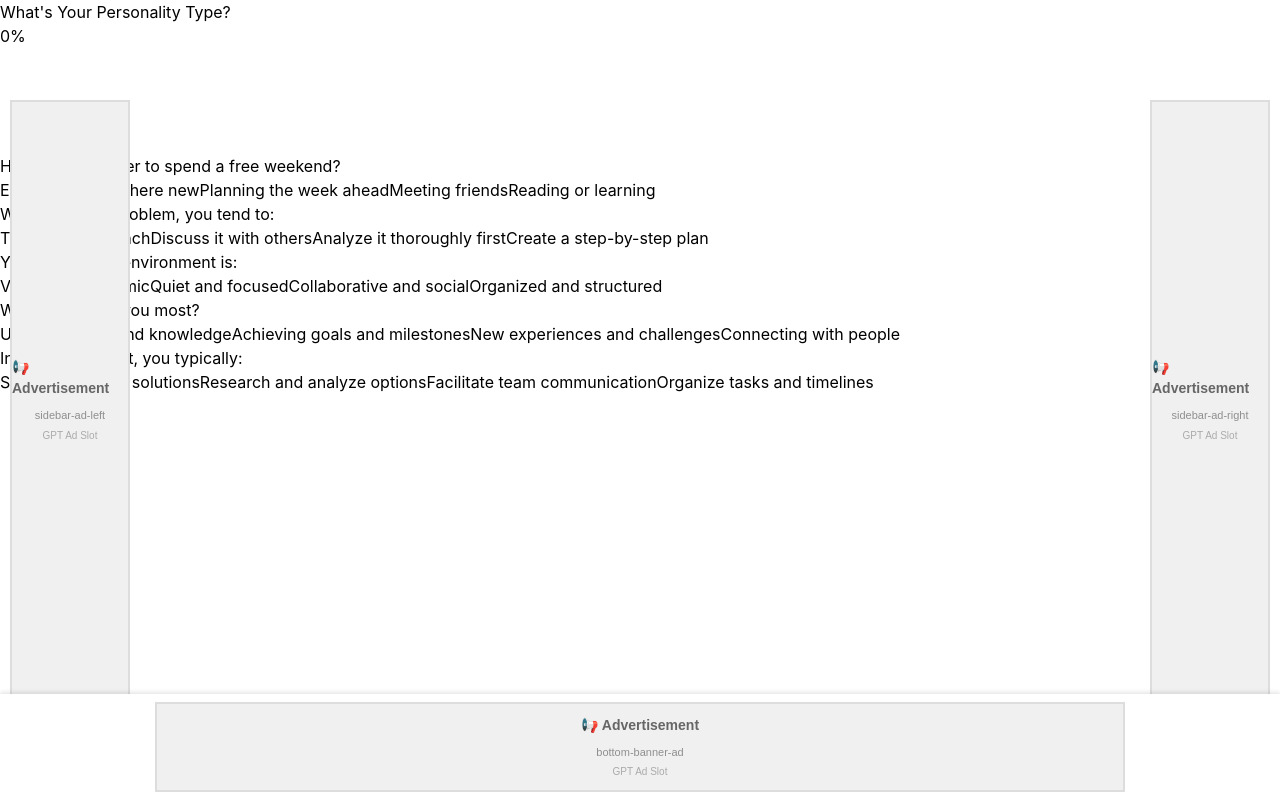
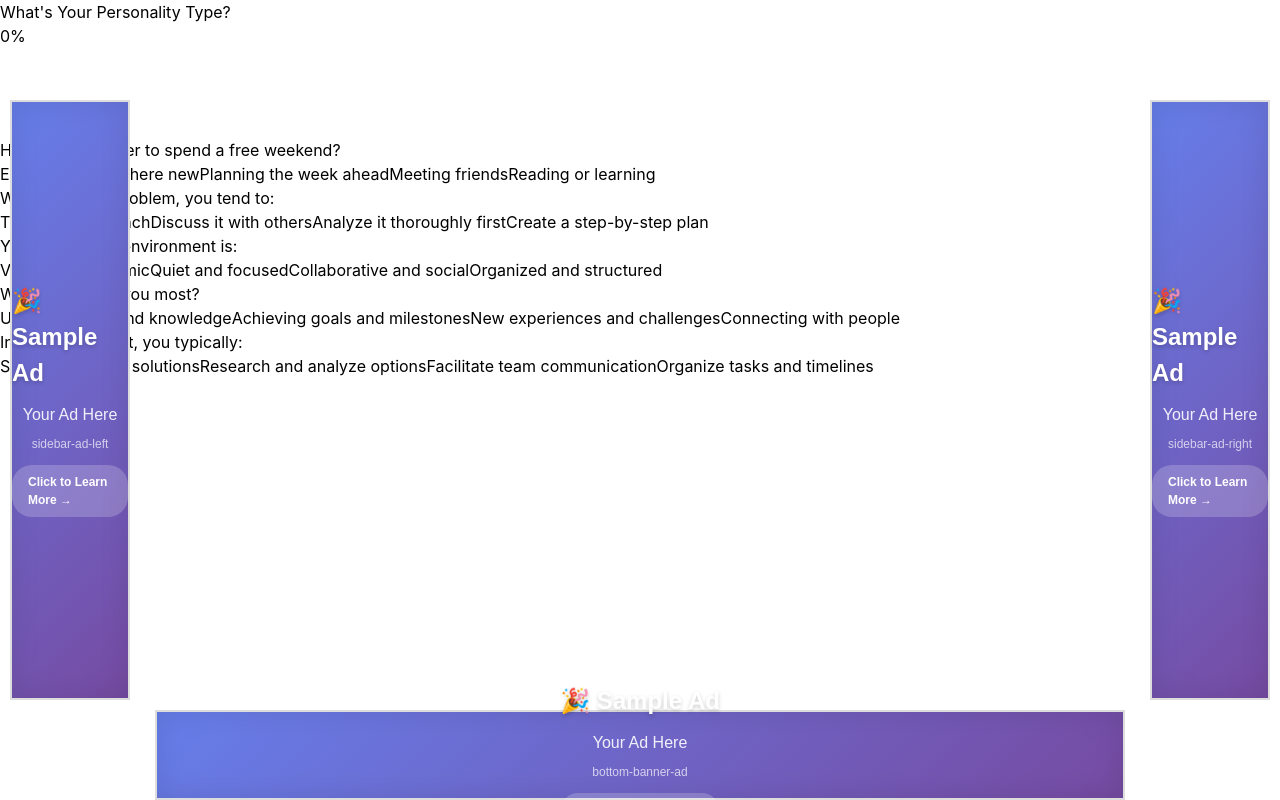
Before and after one commit to Mateokross/quiz-site, a React (Vite) app: page /quiz/personality-quiz in a window 1280 px wide. Built offline with nearby package versions, Linux system fonts and the light colour scheme.

Commit message:
Fix ad styling: remove banner padding/shadow, reposition interstitial close button, add visual placeholders for demo

```diff
--- a/src/components/AdContainer.jsx
+++ b/src/components/AdContainer.jsx
@@ -124,7 +124,7 @@
           minHeight: `${minHeight}px`,
         }}
       />
-      {/* Placeholder ad - will be replaced by real GPT ads */}
+      {/* Visual placeholder for demo - shows how ads will appear */}
       <div
         style={{
           position: 'absolute',
@@ -132,29 +132,46 @@
           left: 0,
           width: '100%',
           height: '100%',
-          backgroundColor: '#f0f0f0',
+          background: 'linear-gradient(135deg, #667eea 0%, #764ba2 100%)',
           border: '2px solid #ddd',
           display: 'flex',
           flexDirection: 'column',
           alignItems: 'center',
           justifyContent: 'center',
           fontFamily: 'Arial, sans-serif',
-          color: '#666',
+          color: '#fff',
           zIndex: -1,
+          boxShadow: 'inset 0 0 30px rgba(0,0,0,0.1)',
         }}
       >
-        <div style={{ fontSize: '14px', fontWeight: 'bold', marginBottom: '8px' }}>
-          📢 Advertisement
+        <div style={{ fontSize: '24px', fontWeight: 'bold', marginBottom: '12px', textShadow: '0 2px 4px rgba(0,0,0,0.2)' }}>
+          🎉 Sample Ad
         </div>
-        <div style={{ fontSize: '11px', opacity: 0.7 }}>
+        <div style={{ fontSize: '16px', marginBottom: '8px', opacity: 0.9 }}>
+          Your Ad Here
+        </div>
+        <div style={{ fontSize: '12px', opacity: 0.7, marginBottom: '12px' }}>
           {divId}
         </div>
-        <div style={{ fontSize: '10px', opacity: 0.5, marginTop: '4px' }}>
-          GPT Ad Slot
+        <div style={{
+          backgroundColor: 'rgba(255,255,255,0.2)',
+          padding: '8px 16px',
+          borderRadius: '20px',
+          fontSize: '12px',
+          fontWeight: 'bold'
+        }}>
+          Click to Learn More →
         </div>
         {refreshCount > 0 && (
-          <div style={{ fontSize: '10px', opacity: 0.8, marginTop: '8px', color: '#0066cc', fontWeight: 'bold' }}>
-            🔄 Refreshed: {refreshCount} time{refreshCount !== 1 ? 's' : ''}
+          <div style={{
+            fontSize: '10px',
+            marginTop: '12px',
+            backgroundColor: 'rgba(255,255,255,0.3)',
+            padding: '4px 8px',
+            borderRadius: '10px',
+            fontWeight: 'bold'
+          }}>
+            🔄 Refreshed: {refreshCount}x
           </div>
         )}
       </div>
--- a/src/components/ads/BottomBannerAd.jsx
+++ b/src/components/ads/BottomBannerAd.jsx
@@ -58,13 +58,10 @@
         left: '50%',
         transform: 'translateX(-50%)',
         zIndex: 1000,
-        backgroundColor: 'white',
         width: '100%',
         display: 'flex',
         justifyContent: 'center',
         alignItems: 'center',
-        padding: '8px 0',
-        boxShadow: '0 -2px 4px rgba(0,0,0,0.1)',
       }}
     >
       <AdContainer
--- a/src/components/ads/InterstitialAd.jsx
+++ b/src/components/ads/InterstitialAd.jsx
@@ -92,10 +92,6 @@
       <div
         style={{
           position: 'relative',
-          backgroundColor: 'white',
-          padding: '20px',
-          borderRadius: '8px',
-          boxShadow: '0 4px 6px rgba(0, 0, 0, 0.1)',
         }}
       >
         {showCloseButton && (
@@ -103,27 +99,36 @@
             onClick={handleClose}
             style={{
               position: 'absolute',
-              top: '-10px',
-              right: '-10px',
+              top: '-16px',
+              right: '-16px',
               width: '32px',
               height: '32px',
               borderRadius: '50%',
-              backgroundColor: '#333',
-              color: 'white',
-              border: 'none',
+              backgroundColor: '#fff',
+              color: '#333',
+              border: '2px solid #333',
               cursor: 'pointer',
               display: 'flex',
               justifyContent: 'center',
               alignItems: 'center',
-              fontSize: '18px',
+              fontSize: '20px',
               fontWeight: 'bold',
-              zIndex: 10000,
+              zIndex: 10001,
+              boxShadow: '0 2px 4px rgba(0,0,0,0.2)',
             }}
             aria-label="Close ad"
           >
             ×
           </button>
         )}
+        <div
+          style={{
+            backgroundColor: 'white',
+            padding: '20px',
+            borderRadius: '8px',
+            boxShadow: '0 4px 6px rgba(0, 0, 0, 0.1)',
+          }}
+        >
           <AdContainer
             divId="interstitial-ad"
             adUnitPath={AD_UNIT_PATHS.INTERSTITIAL}
@@ -136,5 +141,6 @@
           />
         </div>
       </div>
+    </div>
   )
 }
--- a/src/components/ads/TopBannerAd.jsx
+++ b/src/components/ads/TopBannerAd.jsx
@@ -49,26 +49,21 @@
         left: '50%',
         transform: 'translateX(-50%)',
         zIndex: 1000,
-        backgroundColor: 'white',
         width: '100%',
         display: 'flex',
         justifyContent: 'center',
         alignItems: 'center',
-        padding: '8px 0',
-        boxShadow: '0 2px 4px rgba(0,0,0,0.1)',
       }
     : insideNavbar
     ? {
         display: 'flex',
         justifyContent: 'center',
         alignItems: 'center',
-        padding: '8px 0',
       }
     : {
         display: 'flex',
         justifyContent: 'center',
         alignItems: 'center',
-        padding: '8px 0',
         width: '100%',
       }
 
--- a/src/config/adUnits.js
+++ b/src/config/adUnits.js
@@ -1,10 +1,10 @@
-// Test ad unit configuration using Google's public test ad units
-// These will show actual test ads for demo purposes
+// Test ad unit configuration using Google's demo ad network
+// Network ID 6499 is Google's public demo network that should display sample ads
 
 export const AD_UNIT_PATHS = {
-  TOP_BANNER: '/6355419/Travel/Europe/France/Paris',
-  BOTTOM_BANNER: '/6355419/Travel/Europe/France/Paris',
-  SIDEBAR_LEFT: '/6355419/Travel/Europe/France/Paris',
-  SIDEBAR_RIGHT: '/6355419/Travel/Europe/France/Paris',
-  INTERSTITIAL: '/6355419/Travel/Europe/France/Paris',
+  TOP_BANNER: '/6499/example/banner',
+  BOTTOM_BANNER: '/6499/example/banner',
+  SIDEBAR_LEFT: '/6499/example/skyscraper',
+  SIDEBAR_RIGHT: '/6499/example/skyscraper',
+  INTERSTITIAL: '/6499/example/interstitial',
 }
```
Lines whose indentation alone changed are shown as unchanged.
